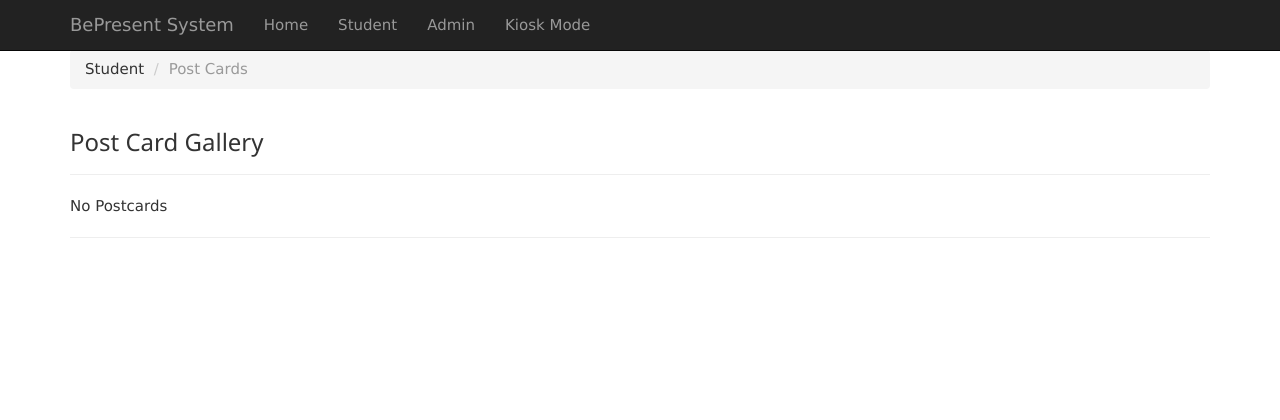
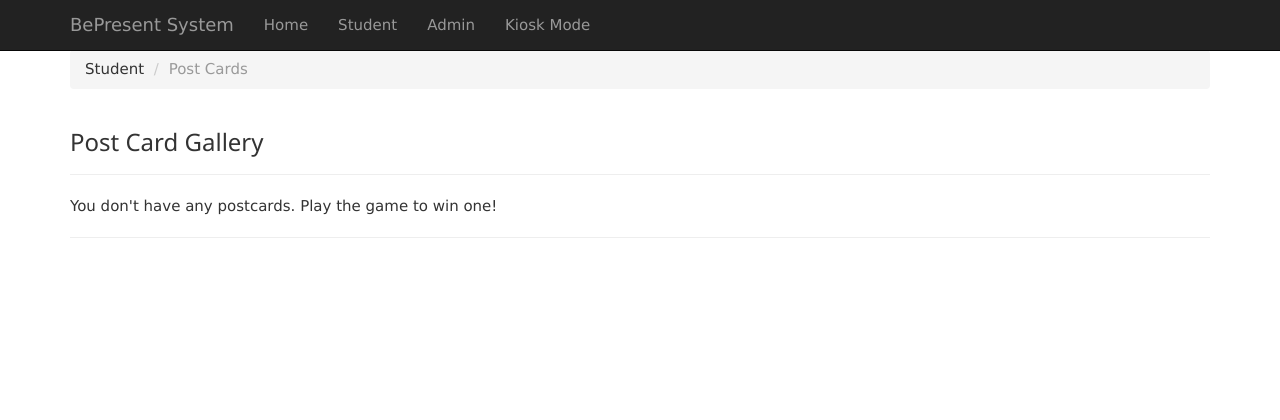
Before and after one commit to KattyZhao/NotPresent, an ASP.NET MVC app: page /Student/PostCards/1 in a window 1280 px wide. Shown: the top 420 px of the page. Run offline with ASP.NET Core 8 and stand-ins for ASP.NET MVC 5, Linux system fonts and the light colour scheme; the project's own start-up code is not run, and a stand-in starts its controllers and pages; some libraries are stand-ins or nearby versions.

Commit message:
updated game with postcards

```diff
--- a/TeamNotPresent/5051/Controllers/StudentController.cs
+++ b/TeamNotPresent/5051/Controllers/StudentController.cs
@@ -69,15 +69,17 @@
             // Katty  Add more example cities, about 10
             myData.MapPinLocationsList.Add(new MapPinLocationModel { Latitude = 30.058056, Longitude = 31.228889, Heading = "Egypt", Body = "Pyramids", color = "grey", Uri = "/Content/img/card1.png"});
 
-            myData.MapPinLocationsList.Add(new MapPinLocationModel { Latitude = 40.730610, Longitude = -73.935242, Heading = "New York", Body = "Brooklyn Bridge", color = "grey", Uri = "/Content/img/card5.png" });
-            myData.MapPinLocationsList.Add(new MapPinLocationModel { Latitude = 21.7679, Longitude = 78.8718, Heading = "India", Body = "Agra", color = "grey", Uri = "/Content/img/card3bw.png" });
-            myData.MapPinLocationsList.Add(new MapPinLocationModel { Latitude = 35.652832, Longitude = 139.839478, Heading = "Japan", Body = "Mt.Fuji", color = "grey", Uri = "/Content/img/card2.png" });
-            myData.MapPinLocationsList.Add(new MapPinLocationModel { Latitude = -33.865143, Longitude = 151.209900, Heading = "Australia", Body = "Sydney", color = "grey", Uri = "/Content/img/card4bw.png" });
-            myData.MapPinLocationsList.Add(new MapPinLocationModel { Latitude = 51.5079, Longitude = -0.08772649, Heading = "London", Body = "Cool Bridge", color = "grey", Uri = "https://www.bing.com/th?id=OIP.Ll-ZME-_Anx_Y1J-qAY25AHaHa&pid=Api" });
-            myData.MapPinLocationsList.Add(new MapPinLocationModel { Latitude = 47.61032, Longitude = -122.3206, Heading = "Seattle", Body = "SU", color = "grey", Uri = "https://www.bing.com/th?id=OIP.v2hpn5UE09t0gml2QWbAtAHaIb&pid=Api" });
-            myData.MapPinLocationsList.Add(new MapPinLocationModel { Latitude = 39.913818, Longitude = 116.363625, Heading = "Beijing", Body = "the forbidden city", color = "grey", Uri = "https://image.flaticon.com/icons/png/128/198/198912.png" });
-            myData.MapPinLocationsList.Add(new MapPinLocationModel { Latitude = 39.913818, Longitude = 116.363625, Heading = "9", Body = "the forbidden city", color = "grey", Uri = "https://image.flaticon.com/icons/png/128/198/198912.png" });
-            myData.MapPinLocationsList.Add(new MapPinLocationModel { Latitude = 39.913818, Longitude = 116.363625, Heading = "10", Body = "the forbidden city", color = "grey", Uri = "https://image.flaticon.com/icons/png/128/198/198912.png" });
+            myData.MapPinLocationsList.Add(new MapPinLocationModel { Latitude = 40.730610, Longitude = -73.935242, Heading = "New York", Body = "Brooklyn Bridge", color = "grey", Uri = "/Content/img/card2.png" });
+            myData.MapPinLocationsList.Add(new MapPinLocationModel { Latitude = 21.7679, Longitude = 78.8718, Heading = "India", Body = "Agra", color = "grey", Uri = "/Content/img/card4.png" });
+            myData.MapPinLocationsList.Add(new MapPinLocationModel { Latitude = 39.882211, Longitude = 116.406584, Heading = "China", Body = "Beijing", color = "grey", Uri = "/Content/img/card6.png" });
+            myData.MapPinLocationsList.Add(new MapPinLocationModel { Latitude = 35.652832, Longitude = 139.839478, Heading = "Japan", Body = "Mt.Fuji", color = "grey", Uri = "/Content/img/card3.png" });
+            myData.MapPinLocationsList.Add(new MapPinLocationModel { Latitude = -33.865143, Longitude = 151.209900, Heading = "Australia", Body = "Sydney", color = "grey", Uri = "/Content/img/card5.png" });
+            myData.MapPinLocationsList.Add(new MapPinLocationModel { Latitude = -8.409518, Longitude = 115.188916, Heading = "Indonedia", Body = "Bali", color = "grey", Uri = "/Content/img/card7.png" });
+            myData.MapPinLocationsList.Add(new MapPinLocationModel { Latitude = 51.5079, Longitude = -0.08772649, Heading = "United Kingdom", Body = "London", color = "grey", Uri = "/Content/img/card8v.png" });
+            myData.MapPinLocationsList.Add(new MapPinLocationModel { Latitude = 47.61032, Longitude = -122.3206, Heading = "Seattle", Body = "Space Needle", color = "grey", Uri = "/Content/img/card10v.png" });
+
+
+            myData.MapPinLocationsList.Add(new MapPinLocationModel { Latitude = 48.856614, Longitude = 2.352222, Heading = "France", Body = "Paris", color = "grey", Uri = "/Content/img/card9v.png" });
 
 
 
--- a/TeamNotPresent/5051/Views/Student/Postcards.cshtml
+++ b/TeamNotPresent/5051/Views/Student/Postcards.cshtml
@@ -18,7 +18,7 @@
     @{
         if (Model.Student.Cities == 0)
         {
-            <div> No Postcards</div>
+            <div>You don't have any postcards. Play the game to win one!</div>
         }
         else
         {
```
Also changed, not shown: TeamNotPresent/5051/5051.csproj, TeamNotPresent/5051/Content/img/card10v.png (added), TeamNotPresent/5051/Content/img/card2.png, TeamNotPresent/5051/Content/img/card3.png (added), TeamNotPresent/5051/Content/img/card4.png (added), TeamNotPresent/5051/Content/img/card5.png, TeamNotPresent/5051/Content/img/card6.png (added), TeamNotPresent/5051/Content/img/card7.png (added), TeamNotPresent/5051/Content/img/card8v.png (added), TeamNotPresent/5051/Content/img/card9v.png (added).
